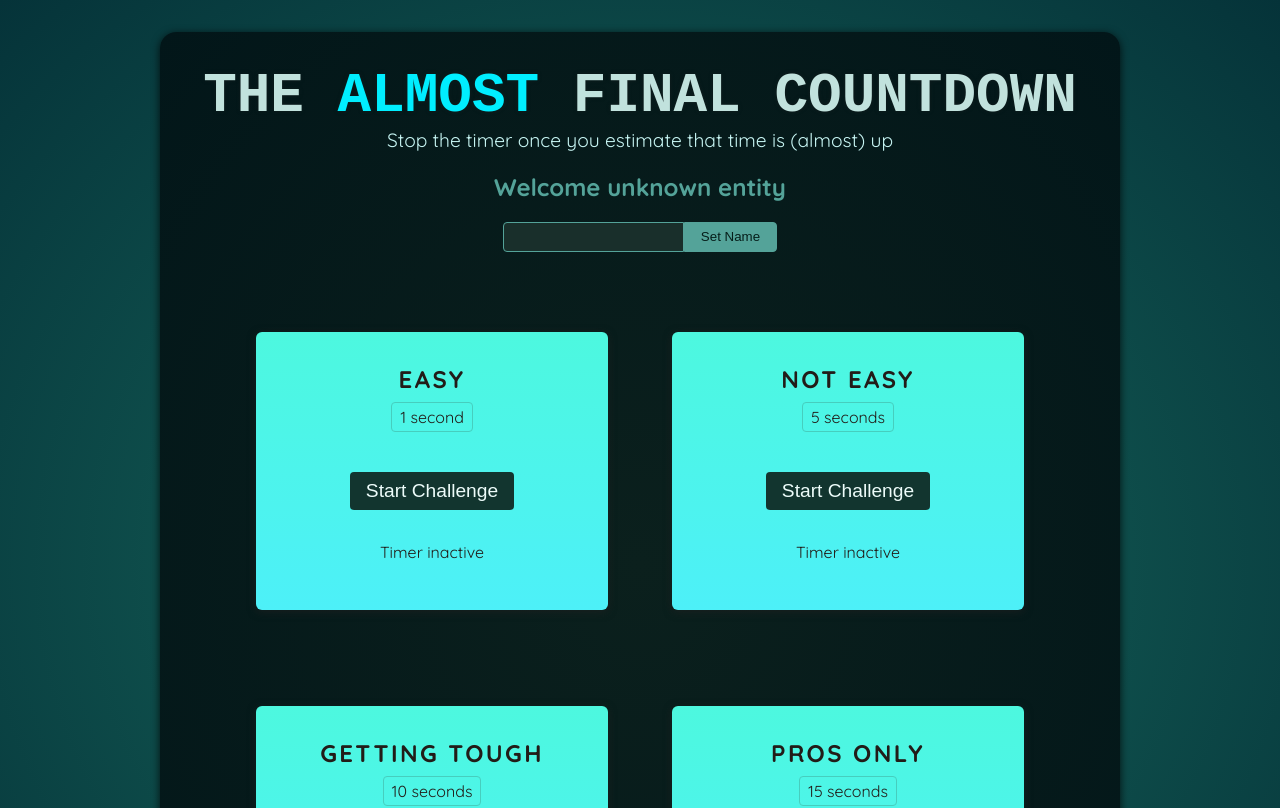
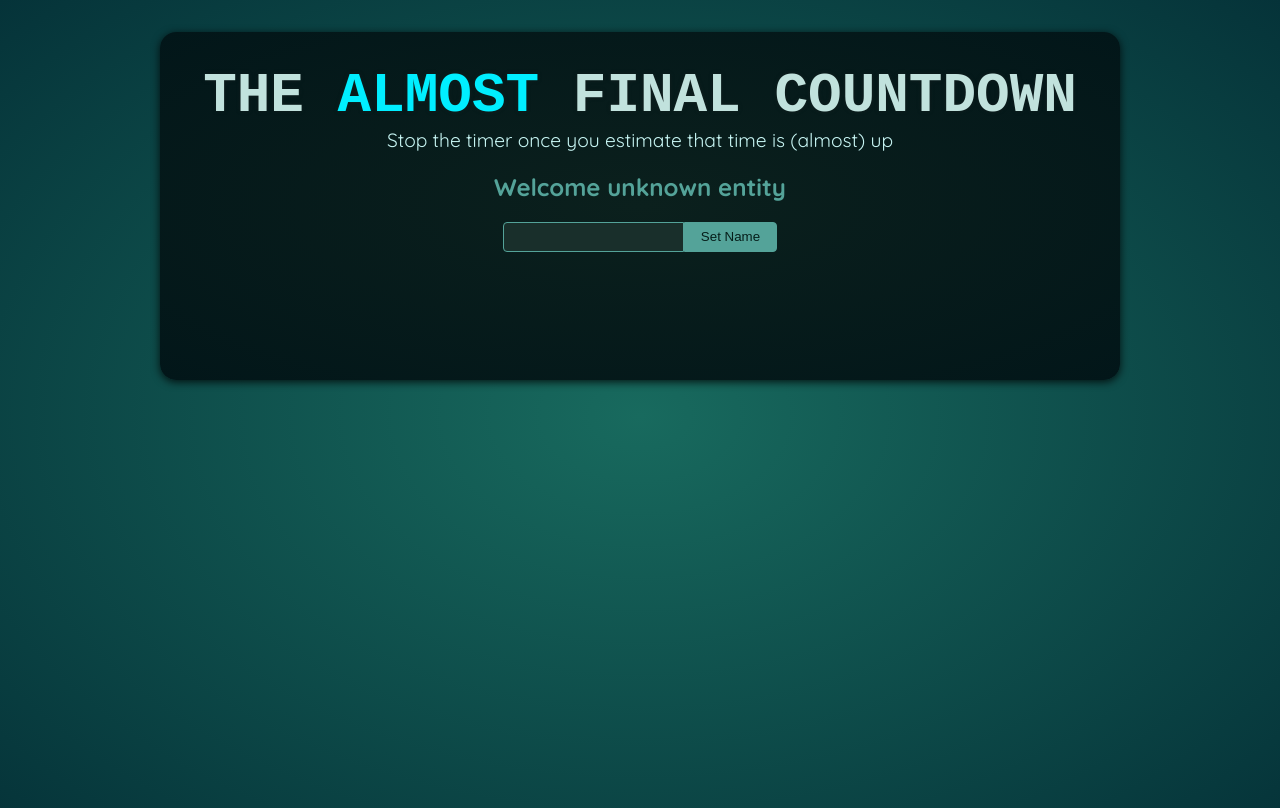
Before and after one commit to Polashahmad01/final-countdown, a React (Vite) app: page / in a window 1280 px wide. Shown: the top 808 px of the page. Built offline with nearby package versions, Linux system fonts and the light colour scheme; a web font is replaced by a local one.

Commit message:
Remove TimerChallenge component and ResultModal component

```diff
--- a/src/App.jsx
+++ b/src/App.jsx
@@ -1,17 +1,11 @@
 import Player from "./components/Player"
-import TimerChallenge from "./components/TimerChallenge"
 
 function App() {
 
   return (
     <>
       <Player />
-      <div id="challenges">
-        <TimerChallenge title="Easy" targetTime={1} />
-        <TimerChallenge title="Not easy" targetTime={5} />
-        <TimerChallenge title="Getting tough" targetTime={10} />
-        <TimerChallenge title="Pros only" targetTime={15} />
-      </div>
+      <div id="challenges"></div>
     </>
   )
 }
--- a/src/components/Player.jsx
+++ b/src/components/Player.jsx
@@ -1,21 +1,11 @@
-import { useState, useRef } from "react"
-
 export default function Player() {
-  const input = useRef("")
-  const [enteredPlayerName, setEnteredPlayerName] = useState()
-
-  function handleSubmit() {
-    setEnteredPlayerName(input.current.value)
-    input.current.value = ""
-  }
-
   return (
     <section id="player">
-      <h2>Welcome {enteredPlayerName ?? "unknown entity"}</h2>
+      <h2>Welcome unknown entity</h2>
       <p>
-        <input ref={input} type="text"/>
-        <button onClick={handleSubmit}>Set Name</button>
+        <input type="text" />
+        <button>Set Name</button>
       </p>
     </section>
-  )
+  );
 }
--- a/src/components/ResultModal.jsx
+++ /dev/null
@@ -1,17 +0,0 @@
-
-export default function ResultModal({ result, targetTime }) {
-  return (
-    <dialog className="result-modal" open>
-      <h2>You {result}</h2>
-      <p>
-        The target time was <strong>{targetTime} seconds.</strong>
-      </p>
-      <p>
-        You stopped the timer with <strong>X seconds left.</strong>
-      </p>
-      <form method="dialog">
-        <button>Close</button>
-      </form>
-    </dialog>
-  )
-}
--- a/src/components/TimerChallenge.jsx
+++ /dev/null
@@ -1,39 +0,0 @@
-import { useState, useRef } from "react"
-import ResultModal from "./ResultModal"
-
-export default function TimerChallenge({ title, targetTime }) {
-  const [timerStarted, setTimerStarted] = useState(false)
-  const [timerExpired, setTimerExpired] = useState(false)
-  let timer = useRef()
-
-  function handleStart() {
-    timer.current = setTimeout(() => {
-      setTimerExpired(true)
-    }, targetTime * 1000)
-    setTimerStarted(true)
-  }
-
-  function handleStop() {
-    clearTimeout(timer.current)
-  }
-
-  return (
-    <>
-      {timerExpired && <ResultModal targetTime={targetTime} result="lost" />}
-      <section className="challenge">
-        <h2>{title}</h2>
-        <p className="challenge-time">
-          {targetTime} second{targetTime > 1 ? "s" : ""}
-        </p>
-        <p>
-          <button onClick={timerStarted ? handleStop : handleStart}>
-            {timerStarted ? "Stop" : "Start"} Challenge
-          </button>
-        </p>
-        <p className={timerStarted ? "active" : undefined}>
-          {timerStarted ? "Time is running..." : "Timer inactive"}
-        </p>
-      </section>
-    </>
-  )
-}
```
